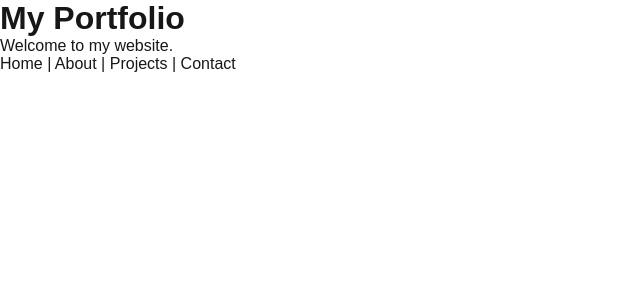
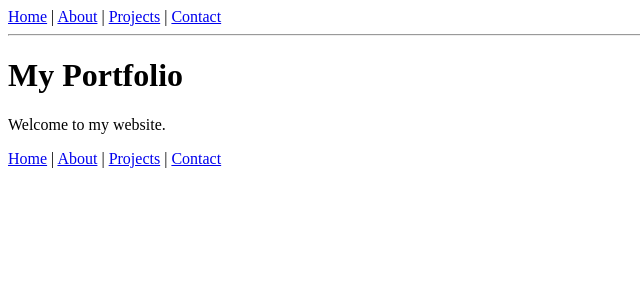
Before and after one commit to The-JFlores/react-app-2, a Next.js app: page / in a window 1280 px wide. Shown: the top 300 px of the page, without its empty margins (0-640 px from the left). Built offline with nearby package versions, Linux system fonts and the light colour scheme.

Commit message:
Add shared layout with navigation

```diff
--- a/src/app/layout.tsx
+++ b/src/app/layout.tsx
@@ -1,30 +1,26 @@
-import type { Metadata } from "next";
-import { Geist, Geist_Mono } from "next/font/google";
-import "./globals.css";
 
-const geistSans = Geist({
-  variable: "--font-geist-sans",
-  subsets: ["latin"],
-});
 
-const geistMono = Geist_Mono({
-  variable: "--font-geist-mono",
-  subsets: ["latin"],
-});
-
-export const metadata: Metadata = {
-  title: "Create Next App",
-  description: "Generated by create next app",
-};
+import Link from "next/link";
 
 export default function RootLayout({
   children,
-}: Readonly<{
+}: {
   children: React.ReactNode;
-}>) {
+}) {
   return (
-    <html lang="en" className={`${geistSans.variable} ${geistMono.variable}`}>
-      <body>{children}</body>
+    <html lang="en">
+      <body>
+        <nav>
+          <Link href="/">Home</Link> |{" "}
+          <Link href="/about">About</Link> |{" "}
+          <Link href="/projects">Projects</Link> |{" "}
+          <Link href="/contact">Contact</Link>
+        </nav>
+
+        <hr />
+
+        {children}
+      </body>
     </html>
   );
 }
```
